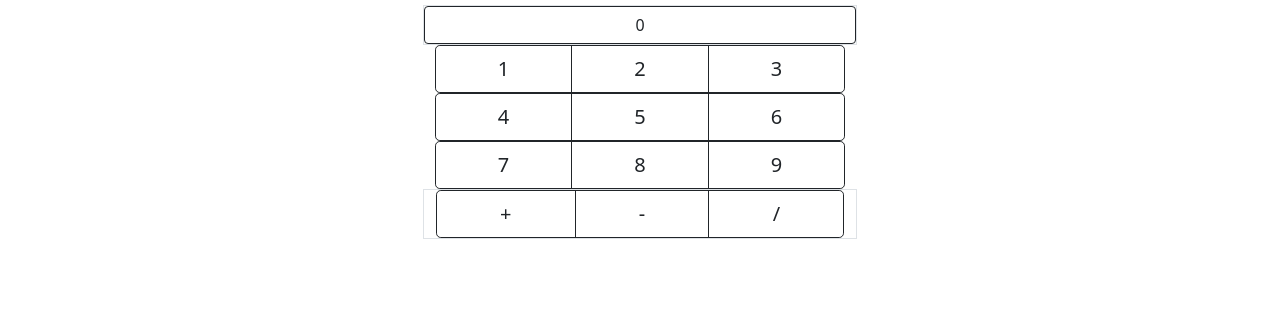
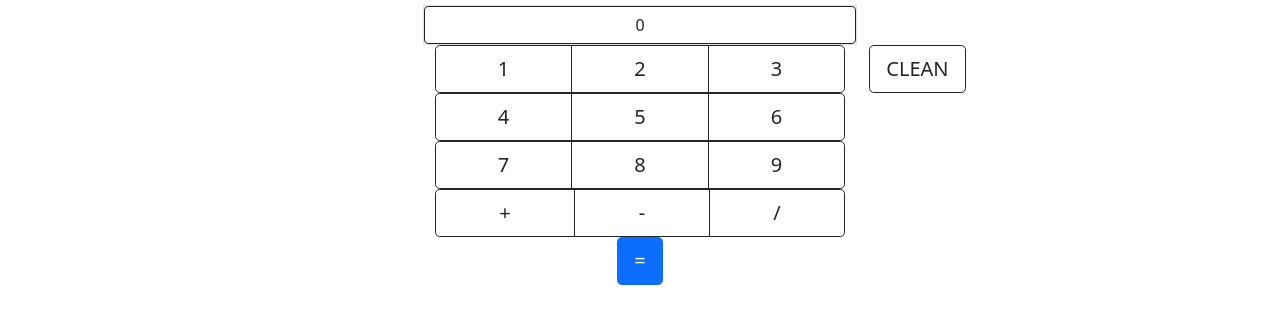
Before and after one commit to Luisindev12/calculadoragen, a plain HTML site: page index.html in a window 1280 px wide. Shown: the part 95-418 px from the top of the page. Drawn offline with nearby package versions, Linux system fonts and the light colour scheme.

Commit message:
second test

```diff
--- a/index.html
+++ b/index.html
@@ -4,7 +4,7 @@
     <meta charset="UTF-8">
     <meta http-equiv="X-UA-Compatible" content="IE=edge">
     <meta name="viewport" content="width=device-width, initial-scale=1.0">
-    <title>CALCULADORA MASTER PC</title>
+    <title>CALCULADORA</title>
     <link href="https://cdn.jsdelivr.net/npm/bootstrap@5.0.0-beta1/dist/css/bootstrap.min.css"
     rel="stylesheet" integrity="sha384-giJF6kkoqNQ00vy+HMDP7azOuL0xtbfIcaT9wjKHr8RbDVddVHyTfAAsrekwKmP1" crossorigin="anonymous">
 </head>
@@ -35,7 +35,11 @@
                               <br>
                         </div>
                     </div>
-                    <div class="col-4"></div>
+                    <div class="col-1">
+                        <div class="btn-group btn-group-lg" role="group" aria-label="Large button group">
+                            <button type="button" class="btn btn-outline-dark">CLEAN</button>
+                        </div>
+                    </div>
                 </div>
 
                   <!--tercera fila-->
@@ -72,7 +76,7 @@
           <!--operadores-->
                   <div class="row" >
                     <div class="col-4"></div>
-                    <div class="col-4 border ">
+                    <div class="col-4 ">
                         <div class="row">
                             <div class="btn-group btn-group-lg" role="group" aria-label="Large button group">
                                 <button type="button" class="btn btn-outline-dark">+</button>
@@ -81,7 +85,10 @@
                               </div>
                               <br>
                     </div>
-                    <div class="col-4"></div>
+                    <div class="col-12">
+                        <button type="button" class="btn btn-primary btn-lg btn-block">=</button>
+                        </div>
+                    </div>
                   </div>
 </body>
 </html>
```
Also changed, not shown: script.js (added).
